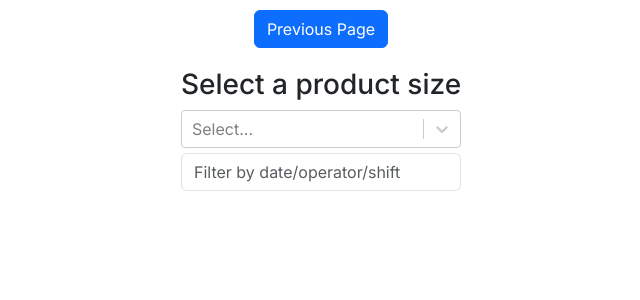
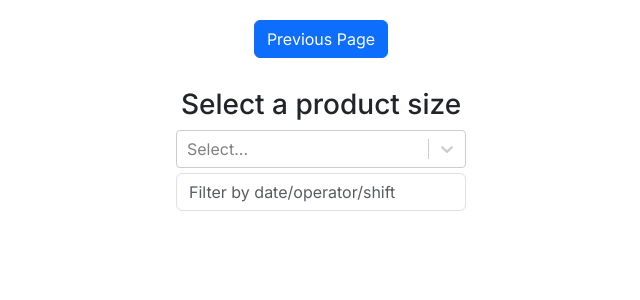
Before and after one commit to LewieM1995/ringcon, a Next.js app: page /tables in a window 1280 px wide. Shown: the top 300 px of the page, without its empty margins (319-959 px from the left). Built offline with nearby package versions, Linux system fonts and the light colour scheme.

Commit message:
temp fixes to CCS duplicated CSS names

```diff
--- a/src/app/comps/comps.css
+++ b/src/app/comps/comps.css
@@ -1,6 +1,6 @@
 .machine-details-container,
 .data-inputs-container {
-    width: 100%;
+    width: 90%;
     margin: auto;
 }
 
@@ -20,7 +20,6 @@
 
 .submit-container button {
     margin: 10px 10px 10px 10px;
-
 }
 
 #data-input-form {
--- a/src/app/graphs/graph.css
+++ b/src/app/graphs/graph.css
@@ -5,12 +5,17 @@
 .nav-btn-container {
   display: flex;
   justify-content: center;
-  width: 100%;
   padding: 10px;
+  margin-bottom: 10px;
 }
 
 .nav-btn-container button {
   margin: 10px;
+}
+
+.dropdown-container {
+  margin: auto;
+  width: 290px;
 }
 
 .chart-section {
--- a/src/app/tables/table.css
+++ b/src/app/tables/table.css
@@ -5,17 +5,20 @@
     margin-bottom: 10px;
 }
 
-.css-b62m3t-container {
-    margin: auto auto;
+.dropdown-container {
+    width: 290px;
     margin: auto;
-    width: 280px;
 }
 
 .dropdown-container form {
     margin: auto;
     margin-bottom: 20px;
-    width: 280px;
+    width: 290px;
 }
+
+.nav-btn-container button {
+    margin: 10px;
+  }
 
 .pagination-div {
     width: 75%;
```
